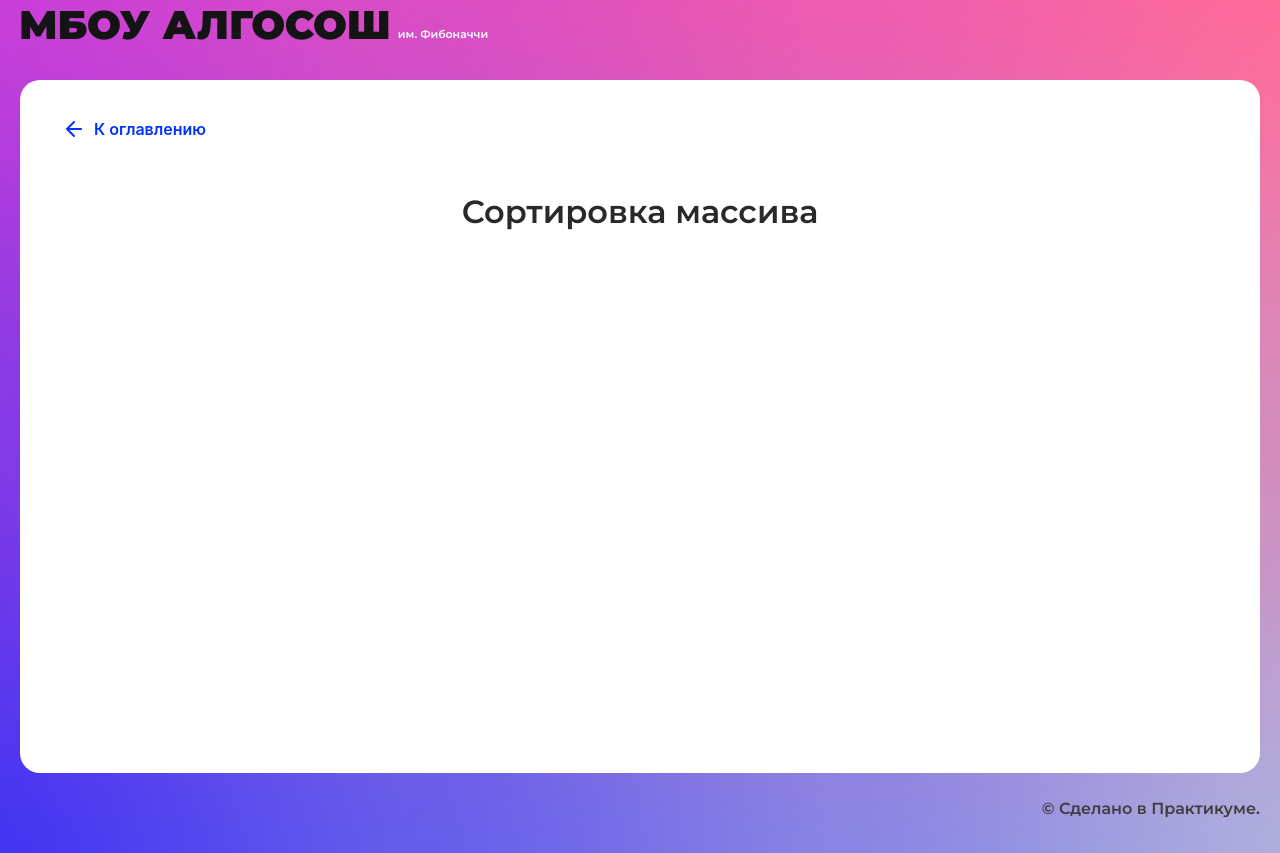
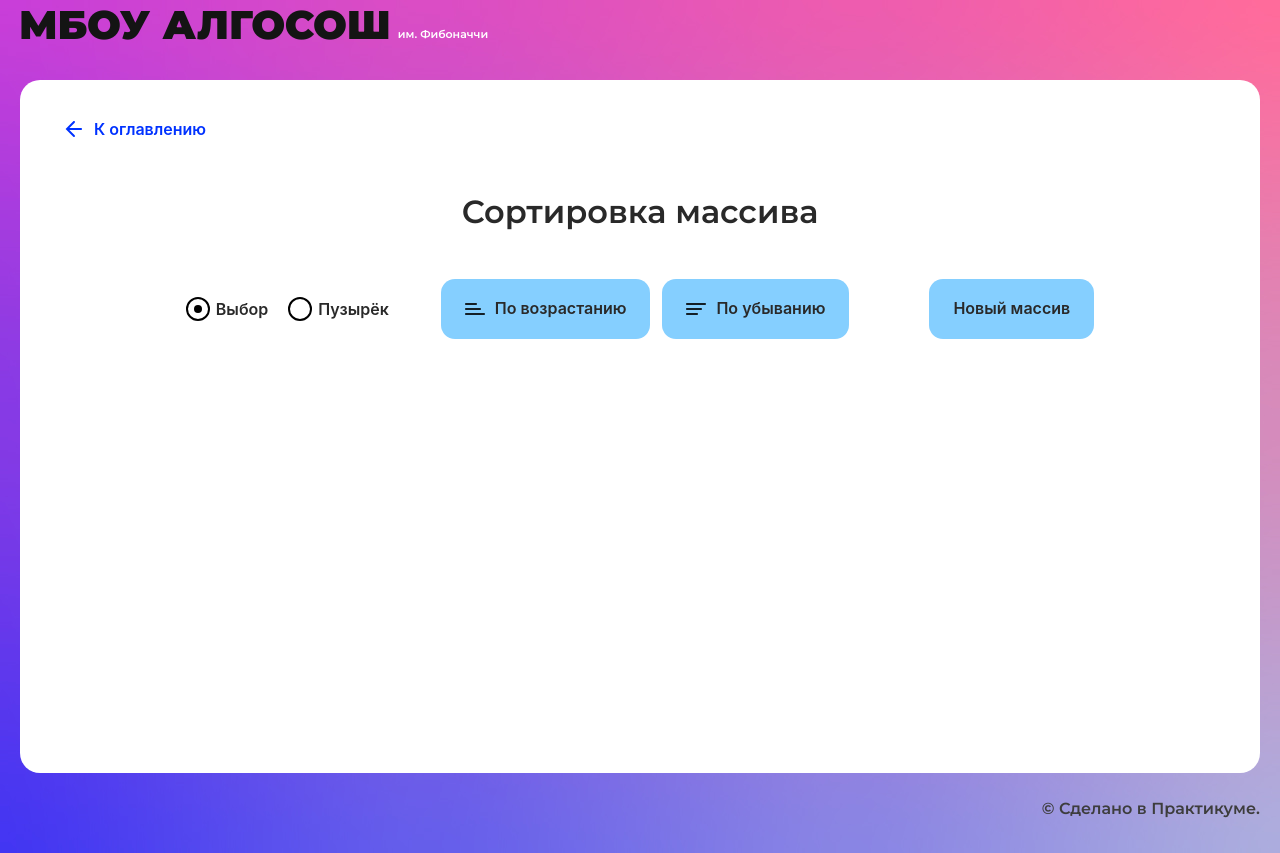
Before and after one commit to IgorNK/algososh, a React (Create React App) app: page /sorting in a window 1280 px wide. Built offline with nearby package versions, Linux system fonts and the light colour scheme.

Commit message:
Added basic framework for sorting page

```diff
--- a/src/components/fibonacci-page/fibonacci-page.tsx
+++ b/src/components/fibonacci-page/fibonacci-page.tsx
@@ -35,6 +35,7 @@ export const FibonacciPage: React.FC = () => {
         <Button
           text="Рассчитать"
           disabled={isProcessing}
+          isLoader={isProcessing}
           onClick={onCalculateClick}
         />
       </div>
--- a/src/components/fibonacci-sequence/fibonacci-sequence.tsx
+++ b/src/components/fibonacci-sequence/fibonacci-sequence.tsx
@@ -2,6 +2,7 @@ import React from "react";
 import styles from "./fibonacci-sequence.module.css";
 import { Circle } from "../ui/circle/circle";
 import { ElementStates } from "../../types/element-states";
+import { delay } from "../../utils/utils";
 
 interface IFibonacciSequenceProps {
   inputAmount: number;
@@ -43,7 +44,7 @@ export const FibonacciSequence: React.FC<IFibonacciSequenceProps> = ({
     let complete = false;
     let processedNums = [] as TNumber[];
     while (!complete) {
-      await delay();
+      await delay(500);
       const { nums, result } = cycleSequence(processedNums);
       processedNums = nums.slice();
       complete = result;
@@ -84,9 +85,5 @@ export const FibonacciSequence: React.FC<IFibonacciSequenceProps> = ({
     }
   };
 
-  const delay = async () => {
-    await new Promise((resolve) => setTimeout(resolve, 500));
-  };
-
   return <div className={styles.numbers}>{renderNumbers(numbers)}</div>;
 };
--- /dev/null
+++ b/src/components/sorting-array/sorting-array.module.css
@@ -0,0 +1,10 @@
+.columns {
+  margin-left: auto;
+  margin-right: auto;
+  margin-top: 48px;
+  display: flex;
+  flex-direction: row;
+  column-gap: 10px;
+  align-items: flex-end;
+  justify-content: center;
+}
--- /dev/null
+++ b/src/components/sorting-array/sorting-array.tsx
@@ -0,0 +1,115 @@
+import React from "react";
+import styles from "./sorting-array.module.css";
+import { Column } from "../ui/column/column";
+import { Direction } from "../../types/direction";
+import { SortMethod } from "../../types/sorting";
+import { ElementStates } from "../../types/element-states";
+import { delay } from "../../utils/utils";
+
+interface ISortingArray {
+  inputValues: number[];
+  sortMethod: SortMethod;
+  sortDirection: Direction | null;
+  isStart?: boolean;
+  onStart?: () => void;
+  onComplete?: () => void;
+}
+
+type TNumber = {
+  index: number;
+  state: ElementStates;
+};
+
+export const SortingArray: React.FC<ISortingArray> = ({
+  inputValues,
+  sortMethod,
+  sortDirection,
+  isStart,
+  onStart,
+  onComplete,
+}) => {
+  const [numbers, setNumbers] = React.useState<TNumber[]>([]);
+
+  React.useEffect(() => {
+    console.log("start animation");
+    if (isStart) startAnimation();
+  }, [isStart]);
+
+  React.useEffect(() => {
+    if (!inputValues) {
+      setNumbers([]);
+    } else {
+      setNumbers(
+        inputValues.map((value) => {
+          return { index: value, state: ElementStates.Default } as TNumber;
+        })
+      );
+    }
+  }, [inputValues]);
+
+  const startAnimation = async () => {
+    if (!sortDirection) {
+      return;
+    }
+    if (onStart) onStart();
+    let complete = false;
+    let processedNums = [] as TNumber[];
+    while (!complete) {
+      await delay(500);
+      if (sortMethod === SortMethod.Selection) {
+        const { nums, result } = cycleSortSelection(
+          processedNums,
+          sortDirection
+        );
+        processedNums = nums.slice();
+        complete = result;
+      }
+      if (sortMethod === SortMethod.Bubble) {
+        const { nums, result } = cycleSortBubble(processedNums, sortDirection);
+        processedNums = nums.slice();
+        complete = result;
+      }
+      setNumbers(processedNums);
+      console.log(processedNums);
+    }
+    if (onComplete) onComplete();
+  };
+
+  const cycleSortSelection = (
+    nums: TNumber[],
+    sortDirection: Direction
+  ): { nums: TNumber[]; result: boolean } => {
+    if (sortDirection === Direction.Ascending) {
+      console.log("Selection sort, ascending");
+    }
+    if (sortDirection === Direction.Descending) {
+      console.log("Selection sort, descending");
+    }
+    return { nums, result: true };
+  };
+
+  const cycleSortBubble = (
+    nums: TNumber[],
+    sortDirection: Direction
+  ): { nums: TNumber[]; result: boolean } => {
+    if (sortDirection === Direction.Ascending) {
+      console.log("bubble sort, ascending");
+    }
+    if (sortDirection === Direction.Descending) {
+      console.log("bubble sort, descending");
+    }
+    return { nums, result: true };
+  };
+
+  const renderColumns = () => {
+    return (
+      <>
+        {numbers.map((number) => {
+          return <Column index={number.index} state={number.state} />;
+        })}
+      </>
+    );
+  };
+
+  return <div className={styles.columns}>{renderColumns()}</div>;
+};
--- /dev/null
+++ b/src/components/sorting-page/sorting-page.module.css
@@ -0,0 +1,7 @@
+.inputSection {
+  margin: 0 auto;
+  display: flex;
+  flex-direction: row;
+  justify-content: center;
+  align-items: center;
+}
--- a/src/components/sorting-page/sorting-page.tsx
+++ b/src/components/sorting-page/sorting-page.tsx
@@ -1,10 +1,92 @@
 import React from "react";
+import styles from "./sorting-page.module.css";
 import { SolutionLayout } from "../ui/solution-layout/solution-layout";
+import { RadioInput } from "../ui/radio-input/radio-input";
+import { Button } from "../ui/button/button";
+import { SortingArray } from "../sorting-array/sorting-array";
+import { Direction } from "../../types/direction";
+import { SortMethod } from "../../types/sorting";
+import { randomArr } from "../../utils/utils";
 
 export const SortingPage: React.FC = () => {
+  const [isProcessing, setIsProcessing] = React.useState(false);
+  const [processingStarted, setProcessingStarted] = React.useState(false);
+  const [values, setValues] = React.useState<number[]>([]);
+  const [sortMethod, setSortMethod] = React.useState<SortMethod>(
+    SortMethod.Selection
+  );
+  const [sortDirection, setSortDirection] = React.useState<Direction | null>(
+    null
+  );
+
+  const onGenerateClick = () => {
+    setValues(randomArr());
+  };
+
+  const onSortAscendingClick = () => {
+    setSortDirection(Direction.Ascending);
+    setProcessingStarted(true);
+  };
+
+  const onSortDescendingClick = () => {
+    setSortDirection(Direction.Descending);
+    setProcessingStarted(true);
+  };
+
+  const onProcessingStart = () => {
+    setIsProcessing(true);
+    setProcessingStarted(false);
+  };
+
+  const onProcessingComplete = () => {
+    setIsProcessing(false);
+  };
+
   return (
     <SolutionLayout title="Сортировка массива">
-
+      <div className={styles.inputSection}>
+        <RadioInput
+          label={"Выбор"}
+          checked={sortMethod === SortMethod.Selection}
+          onChange={() => setSortMethod(SortMethod.Selection)}
+          disabled={isProcessing}
+        />
+        <RadioInput
+          label={"Пузырёк"}
+          checked={sortMethod === SortMethod.Bubble}
+          onChange={() => setSortMethod(SortMethod.Bubble)}
+          disabled={isProcessing}
+          extraClass="ml-10 mr-1"
+        />
+        <Button
+          text={"По возрастанию"}
+          sorting={Direction.Ascending}
+          onClick={onSortAscendingClick}
+          disabled={isProcessing}
+          extraClass="ml-25"
+        />
+        <Button
+          text={"По убыванию"}
+          sorting={Direction.Descending}
+          onClick={onSortDescendingClick}
+          disabled={isProcessing}
+          extraClass="ml-6 mr-20"
+        />
+        <Button
+          text={"Новый массив"}
+          onClick={onGenerateClick}
+          disabled={isProcessing}
+          extraClass="ml-20"
+        />
+      </div>
+      <SortingArray
+        inputValues={values}
+        isStart={processingStarted}
+        sortMethod={sortMethod}
+        sortDirection={sortDirection}
+        onStart={onProcessingStart}
+        onComplete={onProcessingComplete}
+      />
     </SolutionLayout>
   );
 };
--- a/src/components/string-reverse/string-reverse.tsx
+++ b/src/components/string-reverse/string-reverse.tsx
@@ -2,6 +2,7 @@ import React from "react";
 import styles from "./string-reverse.module.css";
 import { Circle } from "../ui/circle/circle";
 import { ElementStates } from "../../types/element-states";
+import { delay } from "../../utils/utils";
 
 interface IStringReverseProps {
   inputString?: string;
@@ -54,7 +55,7 @@ export const StringReverse: React.FC<IStringReverseProps> = ({
     if (onStart) onStart();
     let complete = false;
     while (!complete) {
-      await delay();
+      await delay(500);
       complete = cycleReverse();
       console.log(letters);
     }
@@ -102,11 +103,5 @@ export const StringReverse: React.FC<IStringReverseProps> = ({
     return true;
   };
 
-  const delay = async () => {
-    // console.log("Animation cycle");
-
-    await new Promise((resolve) => setTimeout(resolve, 500));
-  };
-
   return <div className={styles.letters}>{renderLetters(letters)}</div>;
 };
--- a/src/components/string/string.tsx
+++ b/src/components/string/string.tsx
@@ -38,6 +38,7 @@ export const StringComponent: React.FC = () => {
           text="Развернуть"
           disabled={isProcessing}
           onClick={onReverseClick}
+          isLoader={isProcessing}
         />
       </div>
       <div>
--- /dev/null
+++ b/src/types/sorting.ts
@@ -0,0 +1,4 @@
+export enum SortMethod {
+  Selection,
+  Bubble,
+}
--- /dev/null
+++ b/src/utils/utils.ts
@@ -0,0 +1,18 @@
+export const randomArr = (
+  min = 0,
+  max = 100,
+  minLen = 3,
+  maxLen = 17
+): number[] => {
+  const outArray = [];
+  const amount = minLen + Math.floor(Math.random() * (maxLen - minLen + 1));
+  for (let i = 0; i < amount; i++) {
+    const num = min + Math.floor(Math.random() * (max - min + 1));
+    outArray.push(num);
+  }
+  return outArray;
+};
+
+export const delay = async (ms: number) => {
+  await new Promise((resolve) => setTimeout(resolve, ms));
+};
```
